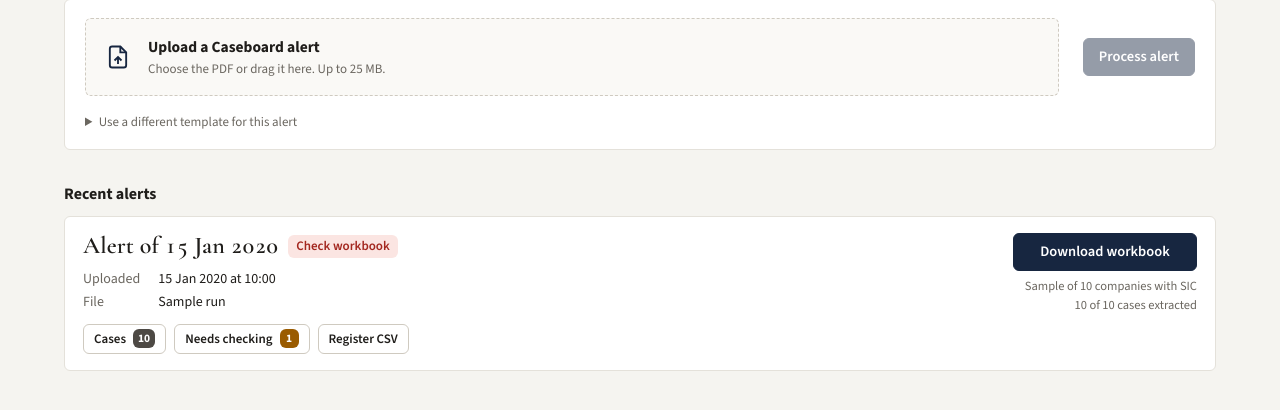
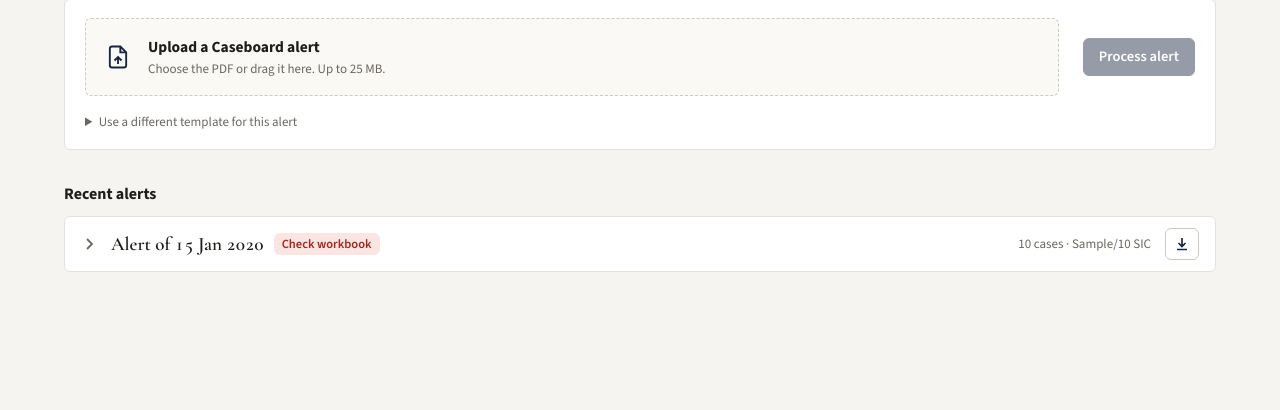
Before and after one commit to joshehaines/Distresstracker, a FastAPI app: template app/templates/home.html in a window 1280 px wide. Shown: the part 228-638 px from the top of the page. Run offline with FastAPI, Linux system fonts and the light colour scheme; the template is opened without the code that fills it: most values are stand-ins (such as "Sample title", 1, 10 or a date in 2020); parts of the project's set-up code (start-up, migrations or seed data) failed here and were passed over.

Commit message:
Compact recent alerts: one line per alert with an expandable drop-down
Co-Authored-By: Claude Opus 5.5 <noreply@anthropic.com>
Claude-Session: https://claude.ai/code/session_014974Y8Kw8gXYKANBrQjSrE

```diff
--- a/app/templates/home.html
+++ b/app/templates/home.html
@@ -15,23 +15,33 @@
 .upload details input{margin-top:8px}
 @media (max-width:760px){.upload{grid-template-columns:1fr}.upload .side{align-items:stretch}}
 
-.alerts{display:flex;flex-direction:column;gap:12px}
-.alert-row{display:grid;grid-template-columns:minmax(0,1fr) auto;gap:14px 24px;padding:16px 18px}
-.alert-row h3{margin:0;font-size:24px;display:flex;align-items:center;flex-wrap:wrap;gap:4px 10px}
-.alert-row h3 a{text-decoration:none}
-.alert-row h3 .pill{font-family:var(--font-ui);font-size:13px;letter-spacing:0}
-.alert-row h3 a:hover{text-decoration:underline;text-underline-offset:3px}
-.facts{display:grid;grid-template-columns:max-content minmax(0,1fr);gap:2px 18px;margin:8px 0 12px;font-size:14px}
+.alerts{padding:0;overflow:hidden}
+.alert{border-bottom:1px solid var(--line)}
+.alert:last-child{border-bottom:0}
+.alert summary{list-style:none;display:grid;grid-template-columns:16px minmax(0,1fr) auto auto;align-items:center;gap:14px;padding:11px 16px;cursor:pointer}
+.alert summary::-webkit-details-marker{display:none}
+.alert summary:hover{background:var(--head)}
+.alert .chev{width:16px;height:16px;color:var(--muted);transition:transform .15s}
+.alert[open] .chev{transform:rotate(90deg)}
+.alert[open] summary{background:var(--head)}
+.alert .title{display:flex;align-items:center;gap:10px;min-width:0}
+.alert .title b{font-family:var(--font-brand);font-size:19px;font-weight:600;white-space:nowrap;overflow:hidden;text-overflow:ellipsis}
+.alert .nums{font-size:13px;color:var(--muted);white-space:nowrap}
+.alert .body{padding:4px 16px 16px 46px;background:var(--head);display:grid;grid-template-columns:minmax(0,1fr) auto;gap:12px 24px;align-items:end}
+.facts{display:grid;grid-template-columns:max-content minmax(0,1fr);gap:2px 18px;margin:0 0 12px;font-size:14px}
 .facts dt{color:var(--muted)}
 .facts dd{margin:0}
 .quick{display:flex;flex-wrap:wrap;gap:8px}
-.quick .btn{font-weight:600}
 .badge{display:inline-flex;align-items:center;justify-content:center;min-width:19px;height:19px;padding:0 5px;border-radius:var(--radius);font-size:11.5px;font-weight:700;line-height:1;color:#fff}
-.badge.amber{background:var(--warn)}.badge.grey{background:var(--grey)}.badge.red{background:var(--bad)}.badge.green{background:var(--ok)}
-.alert-row .side{display:flex;flex-direction:column;align-items:flex-end;gap:6px;text-align:right}
-.alert-row .side .btn{width:184px}
-.alert-row .stat{font-size:12.5px;color:var(--muted);line-height:1.5}
-@media (max-width:760px){.alert-row{grid-template-columns:1fr}.alert-row .side{align-items:flex-start;text-align:left}.alert-row .side .btn{width:100%}}
+.badge.amber{background:var(--warn)}.badge.grey{background:var(--grey)}.badge.red{background:var(--bad)}
+.dl{display:inline-flex;align-items:center;justify-content:center;width:34px;height:32px;border-radius:var(--radius);border:1px solid var(--line-strong);background:var(--surface);color:var(--accent)}
+.dl:hover{border-color:var(--accent);background:var(--accent-soft)}
+.dl svg{width:16px;height:16px}
+@media (max-width:760px){
+  .alert summary{grid-template-columns:16px minmax(0,1fr) auto;gap:10px;padding:11px 12px}
+  .alert .nums{display:none}
+  .alert .body{grid-template-columns:1fr;padding:4px 12px 14px 38px}
+}
 .empty{padding:36px 20px;text-align:center;color:var(--muted)}
 </style>{% endblock %}
 {% block body %}
@@ -76,41 +86,40 @@
 
 <h2 class="section">Recent alerts</h2>
 {% if runs %}
-<div class="alerts">
+<div class="card alerts">
 {% for r in runs %}{% set s = r.s %}
   {% set n_check = s.unresolved|length if s else 0 %}
   {% set n_multi = (s.rows|selectattr('multiple','equalto','Yes')|list|length) if s and s.rows else 0 %}
-  <article class="card alert-row">
+  <details class="alert" {% if r.status in ('queued','running') %}open{% endif %}>
+    <summary>
+      <svg class="chev" viewBox="0 0 16 16" fill="none" stroke="currentColor" stroke-width="1.8" aria-hidden="true"><path d="M6 3l5 5-5 5"/></svg>
+      <span class="title"><b>{% if r.alert_date %}Alert of {{ r.alert_date|nice_date }}{% else %}{{ r.pdf_name }}{% endif %}</b>
+        {% if r.status == 'done' %}{% if s.validation_failures or not s.extraction_complete %}<span class="pill red">Check workbook</span>{% elif n_check %}<span class="pill amber">{{ n_check }} to check</span>{% else %}<span class="pill green">Complete</span>{% endif %}
+        {% elif r.status == 'failed' %}<span class="pill red">Failed</span>{% else %}<span class="pill blue">Processing</span>{% endif %}</span>
+      <span class="nums">{% if r.status == 'done' %}{{ s.records }} cases · {{ s.sic_verified }}/{{ s.companies }} SIC{% if n_multi %} · {{ n_multi }} earlier filings{% endif %}{% else %}{{ r.created|nice_date }}{% endif %}</span>
+      {% if r.status == 'done' %}<a class="dl" href="/runs/{{ r.id }}/download/xlsx" title="Download workbook" aria-label="Download workbook for {{ r.alert_date|nice_date or r.pdf_name }}"><svg viewBox="0 0 16 16" fill="none" stroke="currentColor" stroke-width="1.7" aria-hidden="true"><path d="M8 2v8M4.5 7L8 10.5 11.5 7M3 13.5h10"/></svg></a>{% else %}<span></span>{% endif %}
+    </summary>
+    <div class="body">
       <div>
-      <h3 class="display"><a href="/runs/{{ r.id }}">{% if r.alert_date %}Alert of {{ r.alert_date|nice_date }}{% else %}{{ r.pdf_name }}{% endif %}</a>
-        {% if r.status == 'done' %}{% if s.validation_failures or not s.extraction_complete %}<span class="pill red">Check workbook</span>{% elif n_check %}<span class="pill amber">{{ n_check }} to check</span>{% else %}<span class="pill green">Complete</span>{% endif %}
-        {% elif r.status == 'failed' %}<span class="pill red">Failed</span>{% else %}<span class="pill blue">Processing</span>{% endif %}
-      </h3>
         <dl class="facts">
           <dt>Uploaded</dt><dd>{{ r.created|nice_date(True) }}{% if user.is_admin %} by {{ r.user_name }}{% endif %}</dd>
           <dt>File</dt><dd>{{ r.pdf_name }}</dd>
-        {% if r.status == 'failed' %}<dt>Problem</dt><dd>{{ r.error|truncate(120) }}</dd>{% endif %}
+          {% if r.status == 'done' %}<dt>Extracted</dt><dd>{{ s.records }} of {{ s.raw_refs }} cases · {{ s.sic_verified }} of {{ s.companies }} companies with SIC codes</dd>{% endif %}
+          {% if r.status == 'failed' %}<dt>Problem</dt><dd>{{ r.error|truncate(140) }}</dd>{% endif %}
         </dl>
+        <div class="quick">
           {% if r.status == 'done' %}
-      <div class="quick">
-        <a class="btn ghost sm" href="/runs/{{ r.id }}">Cases <span class="badge grey">{{ s.records }}</span></a>
+          <a class="btn ghost sm" href="/runs/{{ r.id }}">Open cases <span class="badge grey">{{ s.records }}</span></a>
           {% if n_multi %}<a class="btn ghost sm" href="/runs/{{ r.id }}#multi">Earlier filings <span class="badge red">{{ n_multi }}</span></a>{% endif %}
           {% if n_check %}<a class="btn ghost sm" href="/runs/{{ r.id }}#check">Needs checking <span class="badge amber">{{ n_check }}</span></a>{% endif %}
           <a class="btn ghost sm" href="/runs/{{ r.id }}/download/register">Register CSV</a>
+          {% elif r.status == 'failed' %}<a class="btn ghost sm" href="/runs/{{ r.id }}">See what went wrong</a>
+          {% else %}<a class="btn ghost sm" href="/runs/{{ r.id }}">View progress</a>{% endif %}
         </div>
-      {% endif %}
       </div>
-    <div class="side">
-      {% if r.status == 'done' %}
-      <a class="btn" href="/runs/{{ r.id }}/download/xlsx">Download workbook</a>
-      <div class="stat">{{ s.sic_verified }} of {{ s.companies }} companies with SIC<br>{{ s.records }} of {{ s.raw_refs }} cases extracted</div>
-      {% elif r.status == 'failed' %}
-      <a class="btn ghost" href="/runs/{{ r.id }}">See what went wrong</a>
-      {% else %}
-      <a class="btn ghost" href="/runs/{{ r.id }}">View progress</a>
-      {% endif %}
+      {% if r.status == 'done' %}<a class="btn sm" href="/runs/{{ r.id }}/download/xlsx">Download workbook</a>{% endif %}
     </div>
-  </article>
+  </details>
 {% endfor %}
 </div>
 {% else %}
```
Lines whose indentation alone changed are shown as unchanged.
